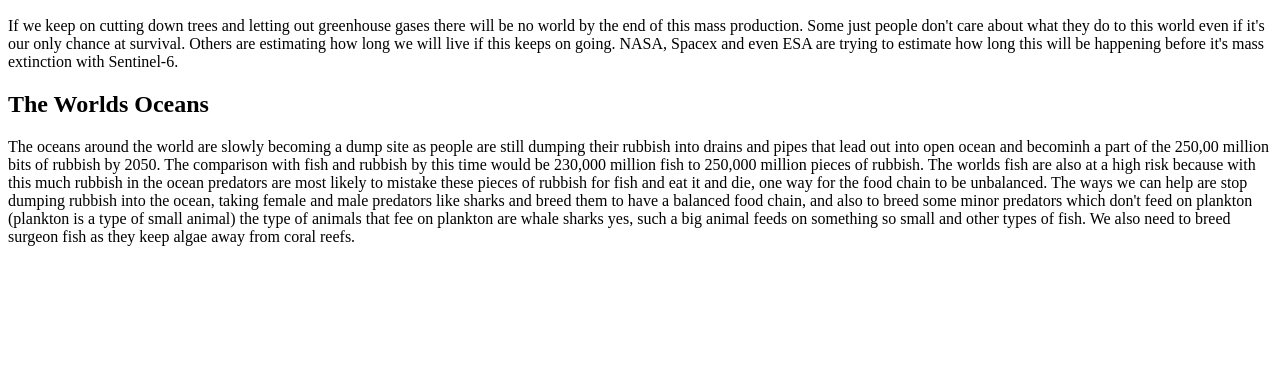
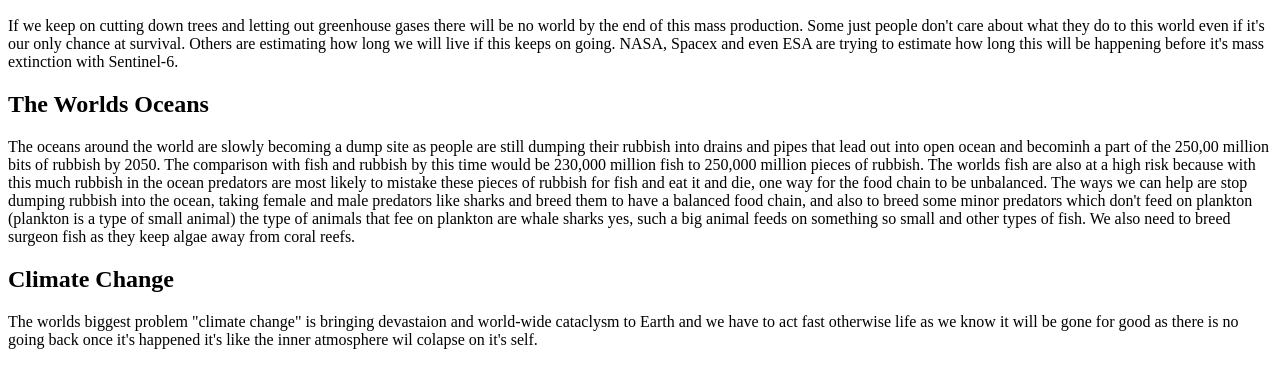
Before and after one commit to kyloren345/html-adventures, a plain HTML site: page index.html in a window 1280 px wide. Shown: the part 96-484 px from the top of the page. Drawn offline with Linux system fonts and the light colour scheme.

Commit message:
Update index.html

```diff
--- a/index.html
+++ b/index.html
@@ -4,3 +4,5 @@
 Others are estimating how long we will live if this keeps on going. NASA, Spacex and even ESA are trying to estimate how long this will be happening before it's mass extinction with Sentinel-6.</p>
 <h2>The Worlds Oceans</h2>
 <p>The oceans around  the world are slowly becoming a dump site as people are still dumping their rubbish into drains and pipes that lead out into open ocean and becominh a part of the 250,00 million bits of rubbish by 2050. The comparison with fish and rubbish by this time would be 230,000 million fish to 250,000 million pieces of rubbish. The worlds fish are also at a high risk because with this much rubbish in the ocean predators are most likely to mistake these pieces of rubbish for fish and eat it and die, one way for the food chain to be unbalanced. The ways we can help are stop dumping rubbish into the ocean, taking female and male predators like sharks and breed them to have a balanced food chain, and also to breed some minor predators which don't feed on plankton (plankton is a type of small animal) the type of animals that fee on plankton are whale sharks yes, such a big animal feeds on something so small and other types of fish. We also need to breed surgeon fish as they keep algae away from coral reefs.</p>
+<h2>Climate Change</h2>
+<p>The worlds biggest problem "climate change" is bringing devastaion and world-wide cataclysm to Earth and we have to act fast otherwise life as we know it will be gone for good as there is no going back once it's happened it's like the inner atmosphere wil colapse on it's self. </p>
```
